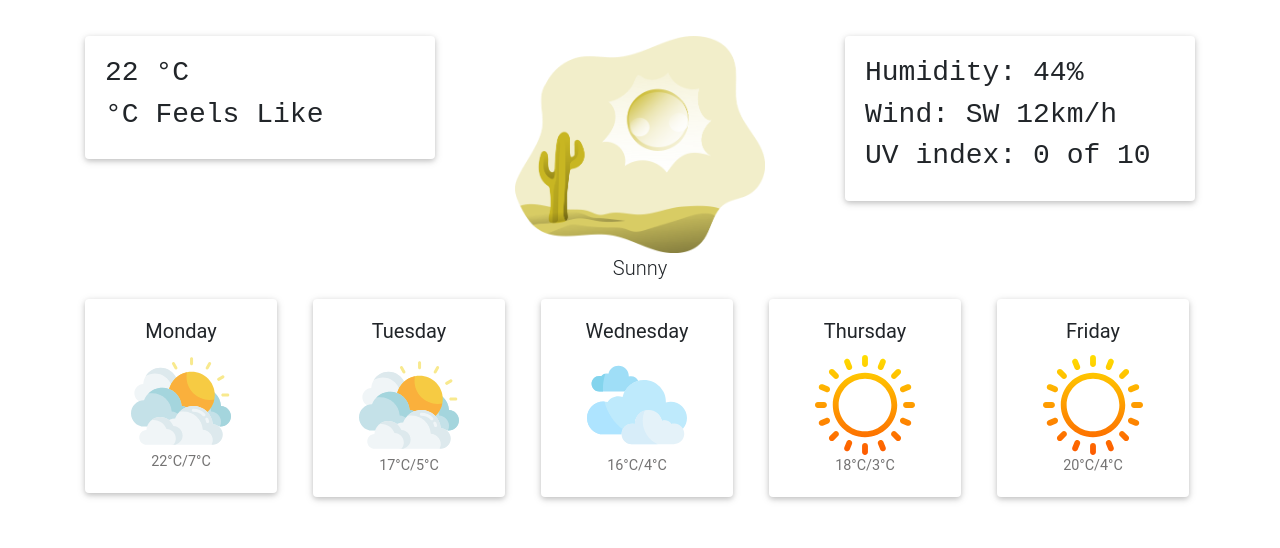
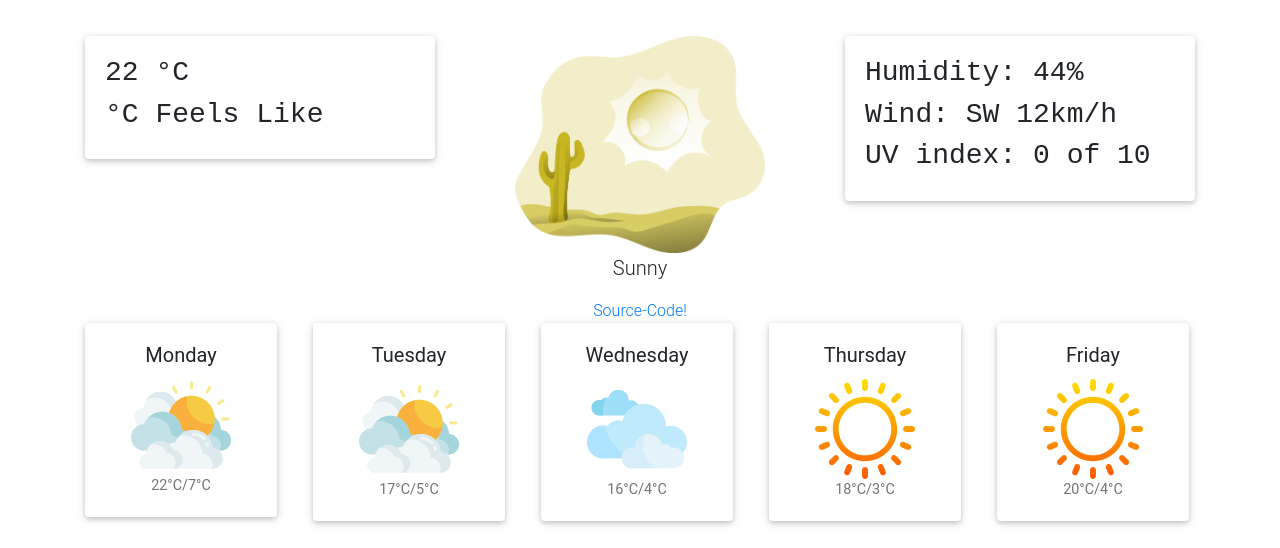
Before and after one commit to elaaadani/New-Repository, a website built with Parcel: page index.html in a window 1280 px wide. Shown: the part 252-800 px from the top of the page. Built offline with nearby package versions, Linux system fonts and the light colour scheme.

Commit message:
Add Link

```diff
--- a/index.html
+++ b/index.html
@@ -78,6 +78,8 @@
             </div>
         </div>
 
+        <a href="https://github.com/elaaadani/New-Repository/">Source-Code!</a>
+
         <div class="row">
             <div class="col-sm">
                 <div class="card" style="width: 12rem;">
```
